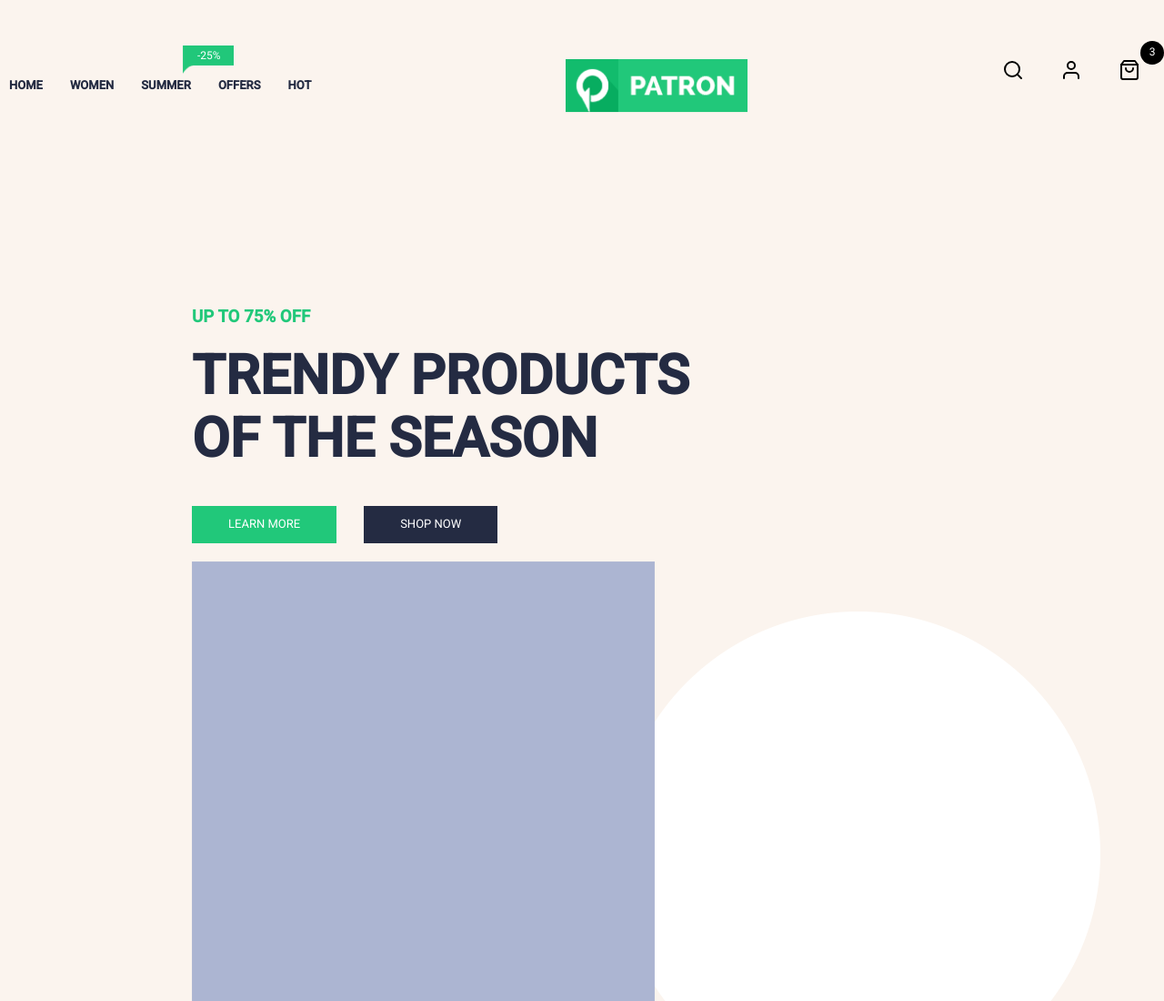
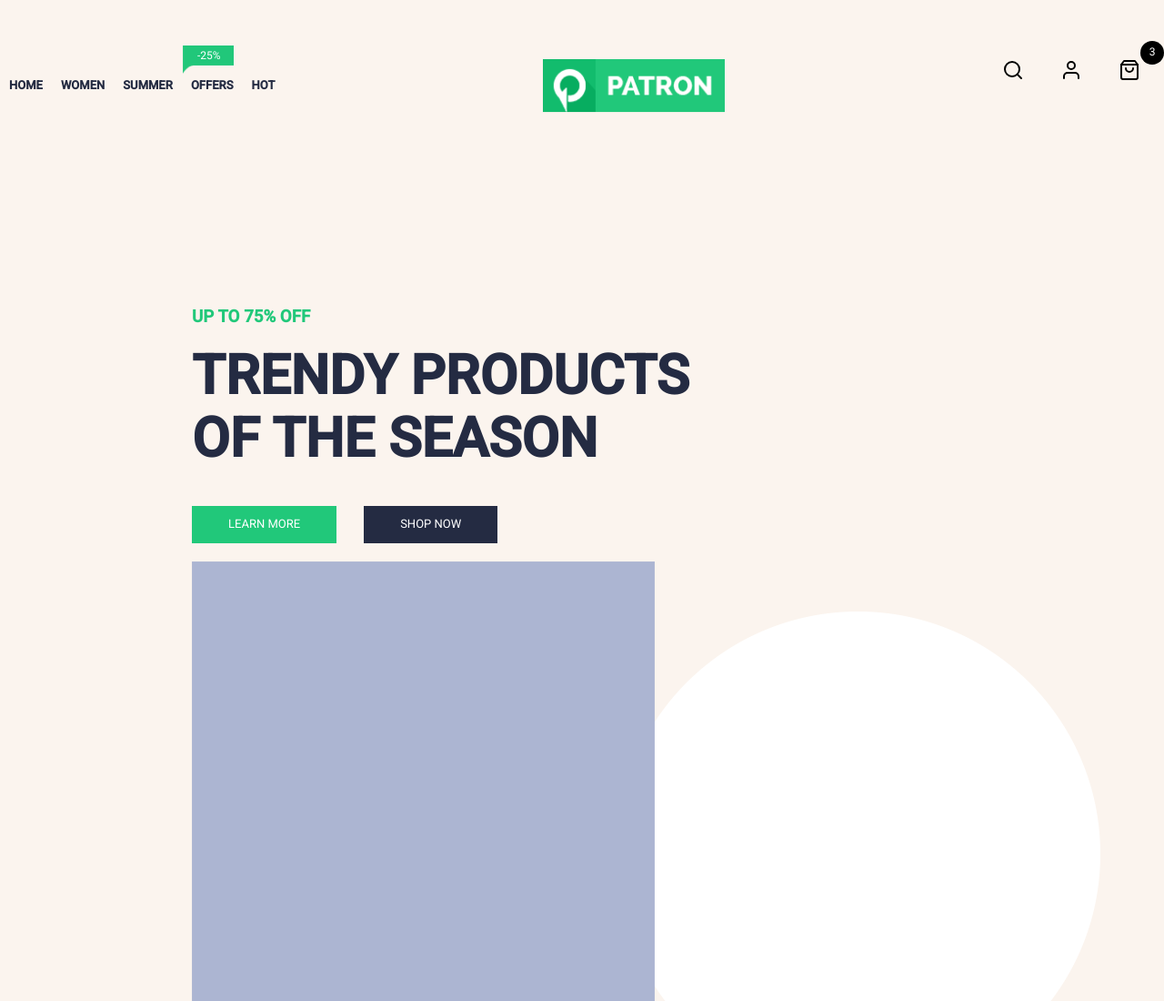
Before and after one commit to dvalenzuela00/fron-end-lab3, a plain HTML site: page index.html in a window 1280 px wide. Shown: the top 1100 px of the page at 91% size. Drawn offline with Linux system fonts and the light colour scheme.

Commit message:
Update styles.css

```diff
--- a/css/styles.css
+++ b/css/styles.css
@@ -630,7 +630,7 @@ body{
 }
 @media all and (max-width: 1494px){
     .nav a{
-        padding-left: 10px;
+        padding: 0 10px 0 10px;
     }
     .principal{
         flex-flow: row wrap;
```
